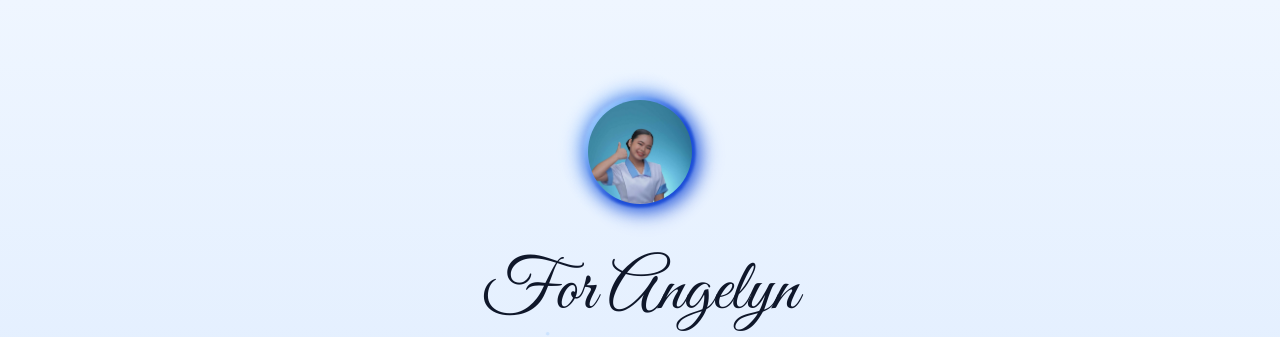
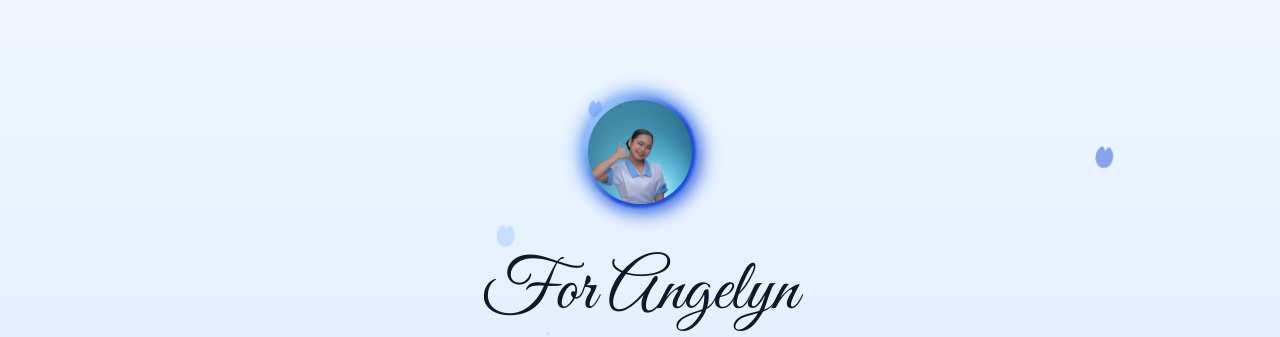
Before and after one commit to anishinsei-343030/Jasper-Pilar2, a Next.js app: page / in a window 1280 px wide. Shown: the top 337 px of the page. Built offline with nearby package versions, Linux system fonts and the light colour scheme; a web font is replaced by a local one.

Commit message:
Add falling tulip flower animation

```diff
--- a/src/app/globals.css
+++ b/src/app/globals.css
@@ -135,6 +135,29 @@ h1, h2, h3, h4, h5, h6 {
   to { transform: rotate(360deg); }
 }
 
+@keyframes tulipFall {
+  0% {
+    transform: translateY(0) translateX(0) rotate(0deg);
+    opacity: 0;
+  }
+  10% {
+    opacity: 0.5;
+  }
+  25% {
+    transform: translateY(25vh) translateX(12px) rotate(8deg);
+  }
+  50% {
+    transform: translateY(50vh) translateX(-8px) rotate(-4deg);
+  }
+  75% {
+    transform: translateY(75vh) translateX(14px) rotate(6deg);
+  }
+  100% {
+    transform: translateY(105vh) translateX(-4px) rotate(-6deg);
+    opacity: 0;
+  }
+}
+
 .gift-card {
   overflow: hidden;
 }
--- a/src/app/layout.tsx
+++ b/src/app/layout.tsx
@@ -3,6 +3,7 @@ import { Playfair_Display, Inter, Great_Vibes } from "next/font/google";
 import { AudioProvider } from "@/components/AudioProvider";
 import { MusicToggle } from "@/components/MusicToggle";
 import { FloatingEmbers } from "@/components/FloatingEmbers";
+import { FallingTulips } from "@/components/FallingTulips";
 import "./globals.css";
 
 const playfair = Playfair_Display({
@@ -42,6 +43,7 @@ export default function RootLayout({
       <body className="overflow-x-hidden">
         <AudioProvider>
           <FloatingEmbers count={20} />
+          <FallingTulips count={10} />
           <MusicToggle />
           {children}
         </AudioProvider>
--- /dev/null
+++ b/src/components/FallingTulips.tsx
@@ -0,0 +1,33 @@
+'use client'
+
+export function FallingTulips({ count = 10 }) {
+  return (
+    <div className="fixed inset-0 pointer-events-none z-0 overflow-hidden">
+      {Array.from({ length: count }, (_, i) => {
+        const size = 20 + Math.random() * 16
+        const duration = 8 + Math.random() * 8
+        const delay = Math.random() * 12
+        const left = Math.random() * 100
+        const color = i % 3 === 0 ? '#1D4ED8' : i % 3 === 1 ? '#3B82F6' : '#93C5FD'
+        return (
+          <div
+            key={i}
+            className="absolute"
+            style={{
+              left: `${left}%`,
+              top: `-40px`,
+              width: `${size}px`,
+              height: `${size}px`,
+              opacity: 0,
+              animation: `tulipFall ${duration}s ease-in-out ${delay}s infinite`,
+            }}
+          >
+            <svg viewBox="0 0 24 24" fill={color} className="w-full h-full">
+              <path d="M12 22 C6 22 3 14 6 8 C8 4 10 3 12 8 C14 3 16 4 18 8 C21 14 18 22 12 22Z" />
+            </svg>
+          </div>
+        )
+      })}
+    </div>
+  )
+}
```
